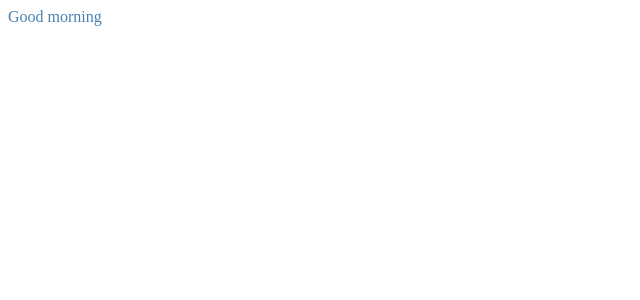
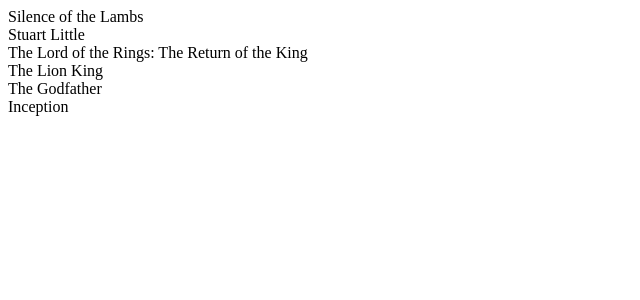
Before and after one commit to Zhikiki/myFlix-client, a React (Vite) app: page / in a window 1280 px wide. Shown: the top 300 px of the page, without its empty margins (0-640 px from the left). Built offline with nearby package versions, Linux system fonts and the light colour scheme.

Commit message:
Implemented useState to MainView for movies data

```diff
--- a/src/components/main-view/main-view.jsx
+++ b/src/components/main-view/main-view.jsx
@@ -1,12 +1,25 @@
+// Importing useState for creation and initialization of state
+import { useState } from 'react';
+
 export const MainView = () => {
+  const [movies, setMovies] = useState([
+    { id: 1, title: 'Silence of the Lambs' },
+    { id: 2, title: 'Stuart Little' },
+    { id: 3, title: 'The Lord of the Rings: The Return of the King' },
+    { id: 4, title: 'The Lion King' },
+    { id: 5, title: 'The Godfather' },
+    { id: 6, title: 'Inception' },
+  ]);
+
+  if (movies.length === 0) {
+    return <div>The list of movies is empty</div>
+  }
+
   return (
     <div>
-      <div>Silence of the Lambs</div>
-      <div>Stuart Little</div>
-      <div>The Lord of the Rings: The Return of the King</div>
-      <div>The Lion King</div>
-      <div>The Godfather</div>
-      <div>Inception</div>
+      {movies.map((movie) => {
+        return <div>{movie.title}</div>
+      })}
     </div>
   );
 };
--- a/src/index.jsx
+++ b/src/index.jsx
@@ -8,11 +8,7 @@
 
 // Main component (will eventually use all the others)
 const MyFlixApplication = () => {
-  return (
-    <div className='my-flix'>
-      <div>Good morning</div>
-    </div>
-  );
+  return <MainView />;
 };
 
 // Finds the root of your app
```
Also changed, not shown: 2 other files (tests, documents, lock files or other folders).
